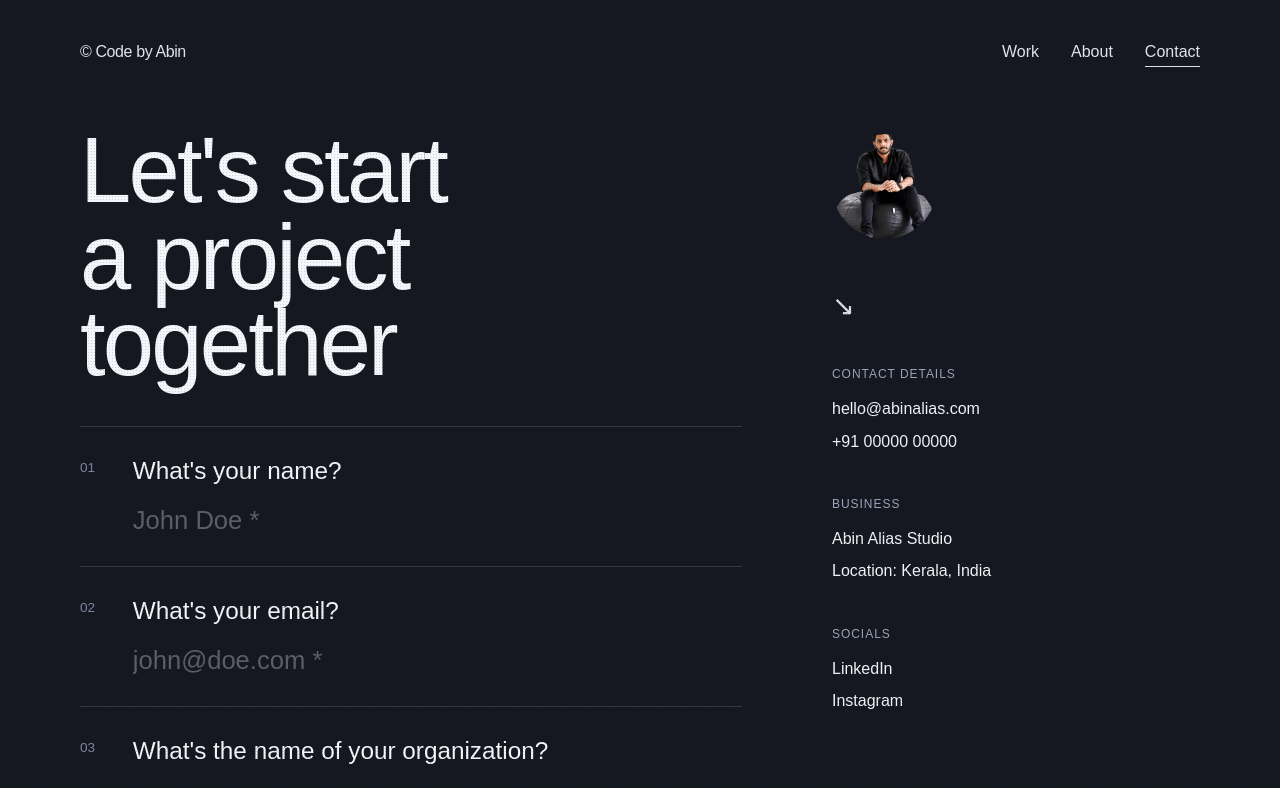
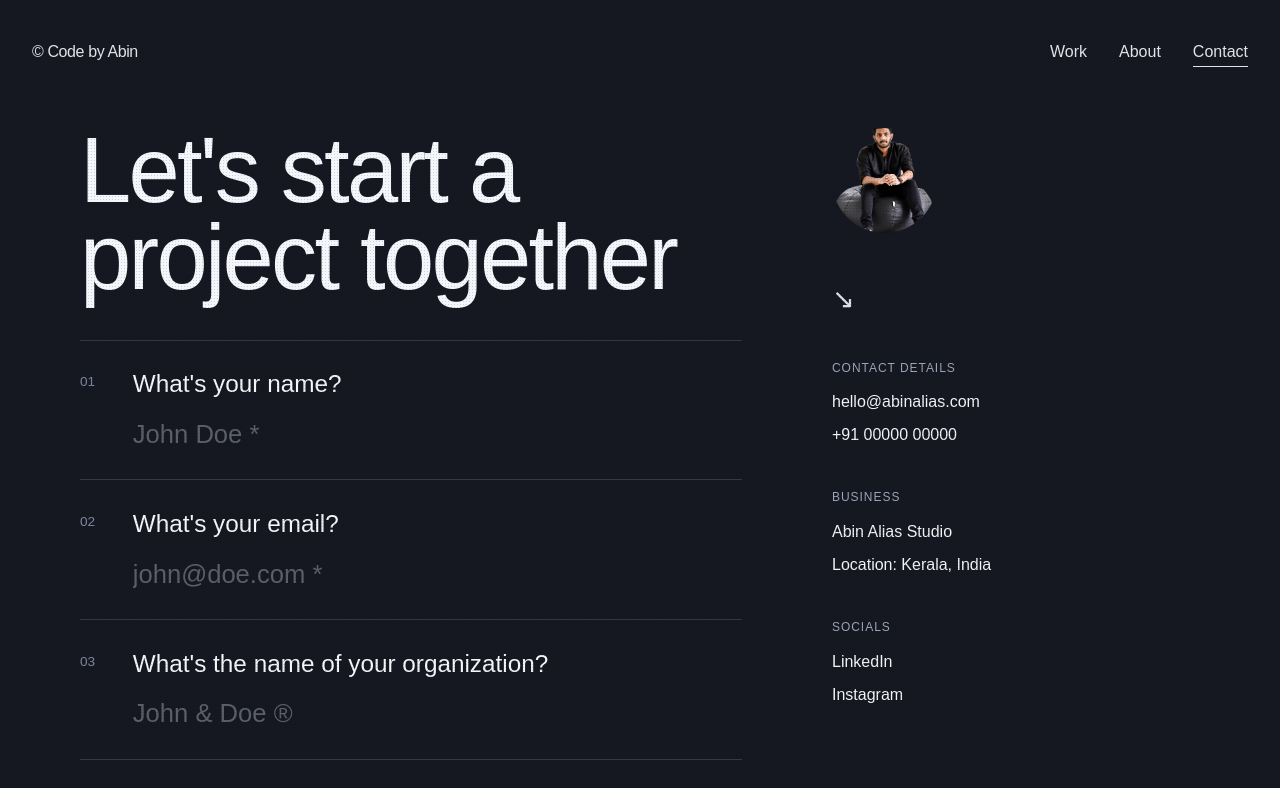
Before and after one commit to abinalyas/abinalias-portfolio, a Next.js app: page /contact in a window 1280 px wide. Shown: the top 788 px of the page. Built offline with nearby package versions, Linux system fonts and the light colour scheme.

Commit message:
Fix contact header overlay, edge alignment, and two-line hero title

```diff
--- a/app/contact/page.tsx
+++ b/app/contact/page.tsx
@@ -6,7 +6,10 @@ export default function ContactPage() {
       <div className="container contact-page-grid">
         <div className="contact-form-side">
           <div className="contact-hero" data-page-title>
-            <h1>Let&apos;s start a project together</h1>
+            <h1>
+              <span>Let&apos;s start a</span>
+              <span>project together</span>
+            </h1>
           </div>
 
           <form className="contact-form" action="#" method="post">
--- a/app/globals.css
+++ b/app/globals.css
@@ -121,8 +121,11 @@ main {
 .header-dark {
   position: absolute;
   top: 0;
-  left: 50%;
-  transform: translateX(-50%);
+  left: 0;
+  right: 0;
+  width: calc(100% - 4rem);
+  margin-inline: 2rem;
+  transform: none;
   z-index: 20;
   color: rgba(241, 244, 250, 0.92);
 }
@@ -730,12 +733,16 @@ main {
 
 .contact-hero h1 {
   margin: 0;
-  max-width: 8ch;
+  max-width: 12.5ch;
   font-family: "Clash Grotesk", "Space Grotesk", sans-serif;
   font-size: clamp(2.8rem, 7.2vw, 8rem);
   line-height: 0.94;
   letter-spacing: -0.03em;
   color: #f4f6fb;
+}
+
+.contact-hero h1 span {
+  display: block;
 }
 
 .contact-hero-avatar {
@@ -831,7 +838,7 @@ main {
   flex-direction: column;
   gap: 2.1rem;
   align-content: start;
-  padding-top: 0.4rem;
+  padding-top: 0;
 }
 
 .contact-side-avatar {
@@ -1099,6 +1106,11 @@ main {
     grid-template-columns: 1fr;
   }
 
+  .header-dark {
+    width: calc(100% - 2rem);
+    margin-inline: 1rem;
+  }
+
   .contact-page-cols {
     gap: 1.4rem;
   }
--- a/components/footer.tsx
+++ b/components/footer.tsx
@@ -4,7 +4,8 @@ import { usePathname } from 'next/navigation';
 
 export function Footer() {
   const pathname = usePathname();
-  if (pathname === '/' || pathname === '/about' || pathname === '/contact') {
+  const normalizedPath = pathname.endsWith('/') && pathname !== '/' ? pathname.slice(0, -1) : pathname;
+  if (normalizedPath === '/' || normalizedPath === '/about' || normalizedPath === '/contact') {
     return null;
   }
 
--- a/components/header.tsx
+++ b/components/header.tsx
@@ -11,8 +11,9 @@ const links = [
 
 export function Header() {
   const pathname = usePathname();
-  const isHome = pathname === '/';
-  const isContact = pathname === '/contact';
+  const normalizedPath = pathname.endsWith('/') && pathname !== '/' ? pathname.slice(0, -1) : pathname;
+  const isHome = normalizedPath === '/';
+  const isContact = normalizedPath === '/contact';
 
   return (
     <header className={`container py-8 sm:py-10 ${isHome ? 'header-home' : ''} ${isContact ? 'header-dark' : ''}`}>
```
